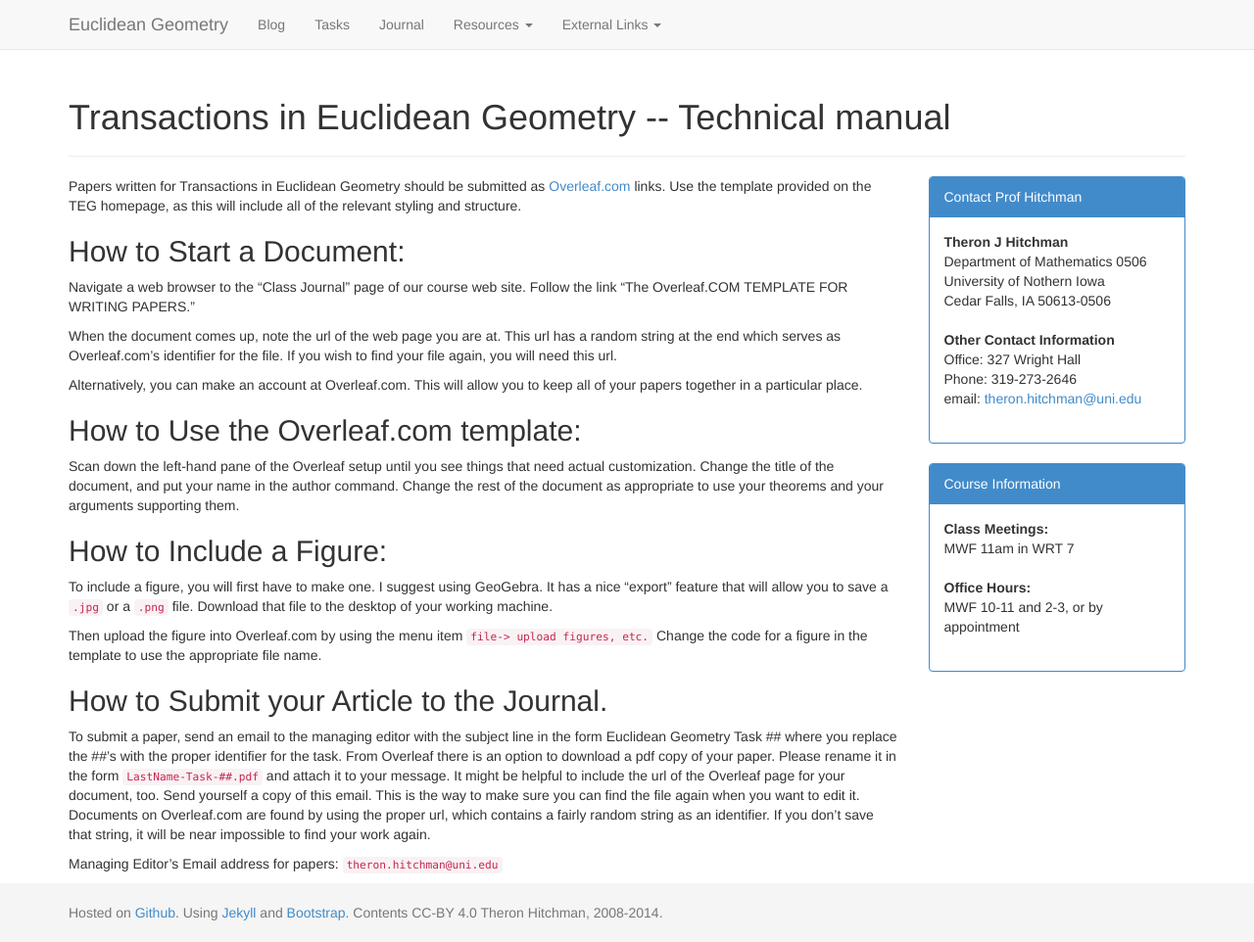
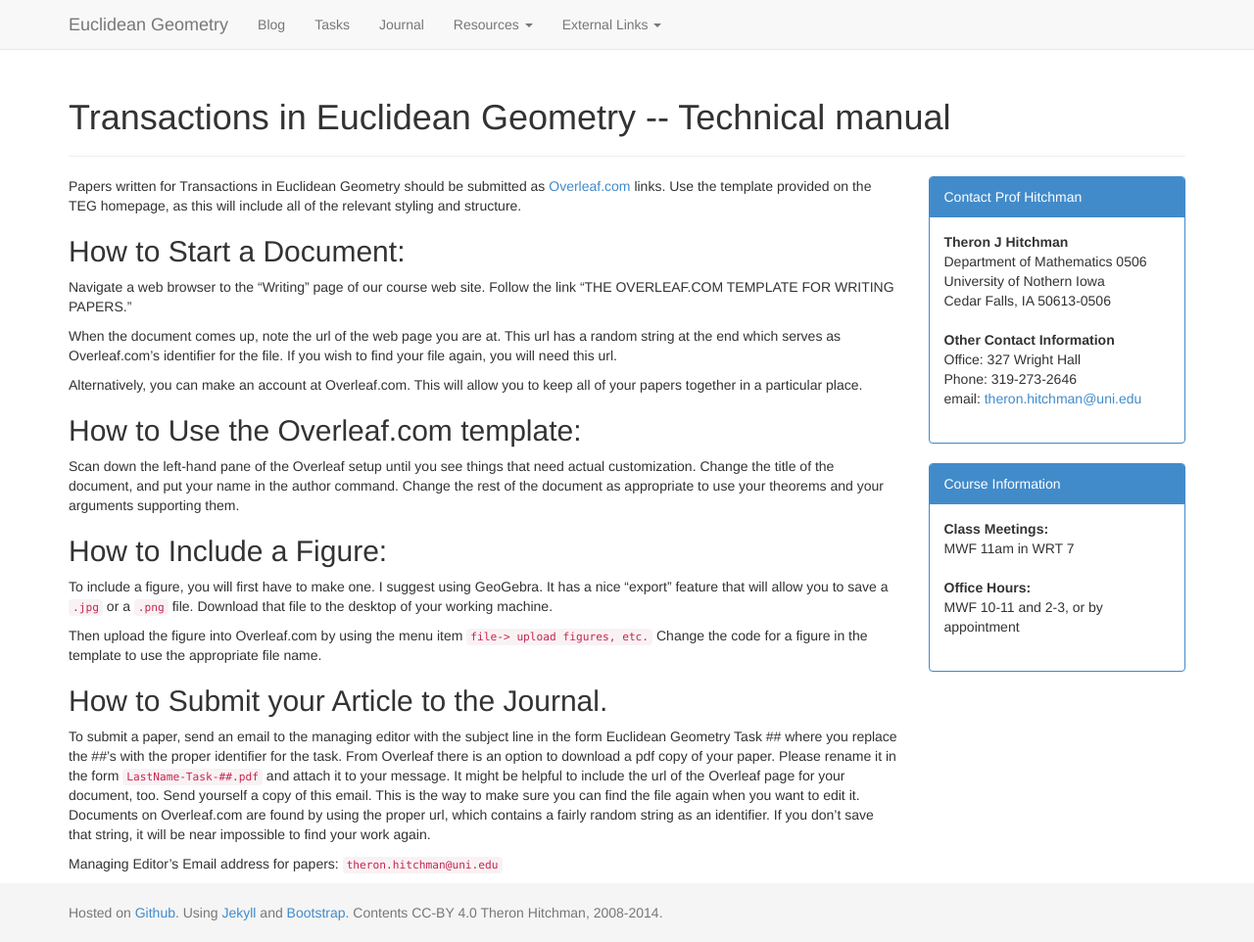
Before and after one commit to theronhitchman/euclidean-geometry, a Jekyll site: the page built from writing/tech-manual.md, in a window 1280 px wide and 962 px high. Shown: the whole window at 98% size. Built offline with Jekyll 4.4.1, drawn with Linux system fonts in a browser that asks for light colours; nearby versions of some CDN libraries.

Commit message:
update pages re overleaf

```diff
--- a/writing/tech-manual.md
+++ b/writing/tech-manual.md
@@ -9,8 +9,8 @@ the TEG homepage, as this will include all of the relevant styling and structure
 
 ## How to Start a Document:
 
-Navigate a web browser to the “Class Journal” page of our course web site.
-Follow the link “The Overleaf.COM TEMPLATE FOR WRITING PAPERS.”
+Navigate a web browser to the “Writing” page of our course web site.
+Follow the link “THE OVERLEAF.COM TEMPLATE FOR WRITING PAPERS.”
 
 When the document comes up, note the url of the web page you are at. This url
 has a random string at the end which serves as Overleaf.com’s identifier for
```
Also changed, not shown: writing/index.md (+1 -1 lines).
